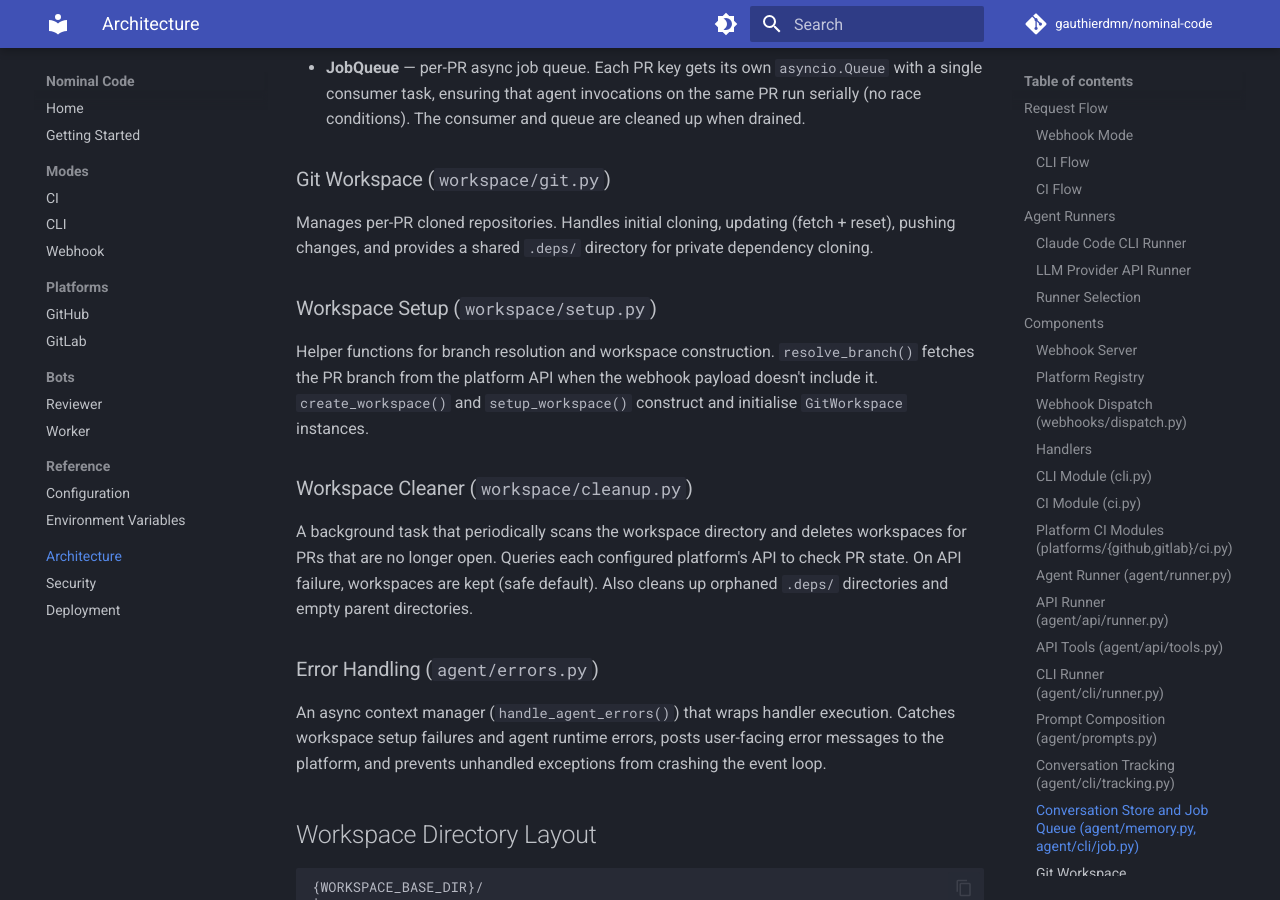
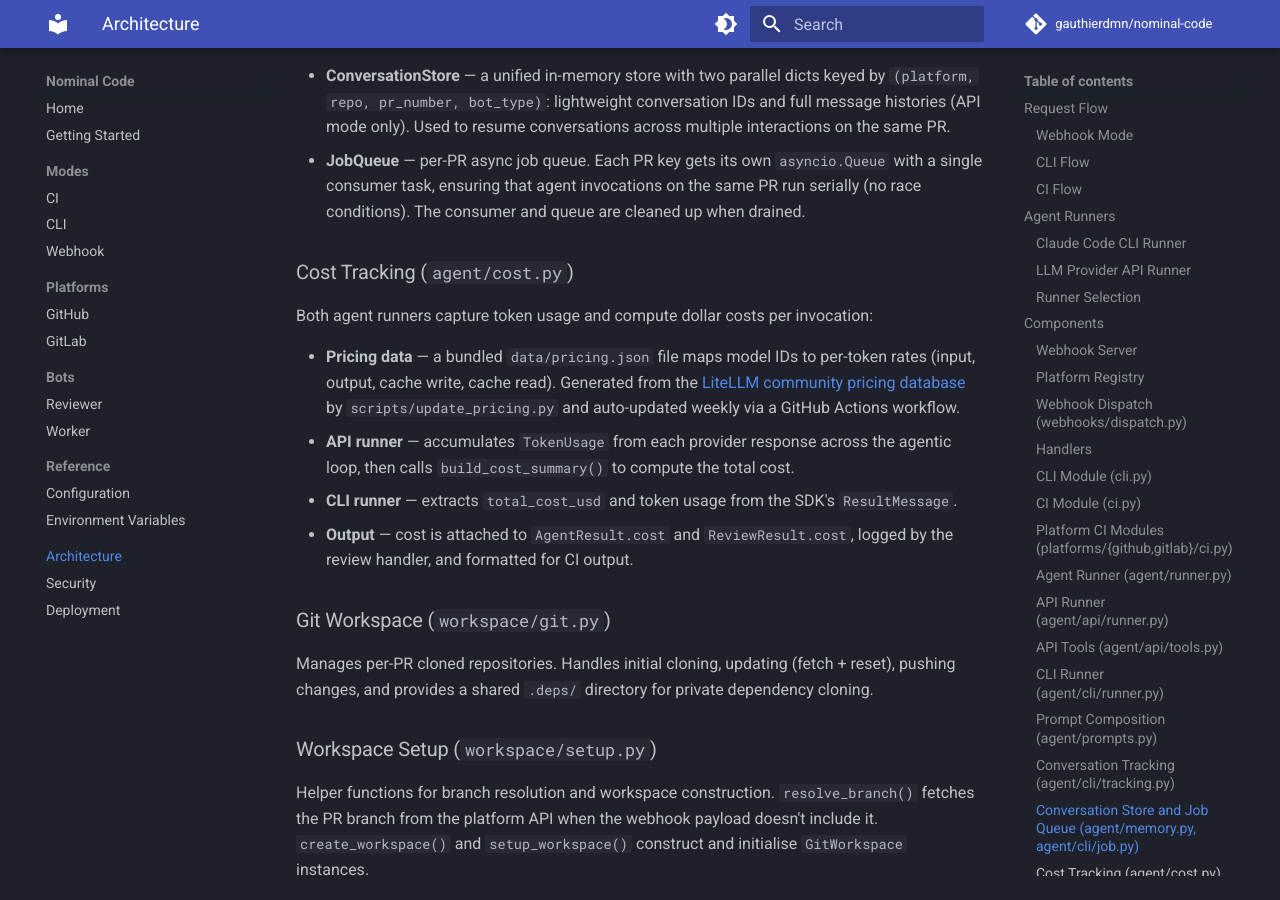
Before and after one commit to gauthierdmn/nominal-code, an MkDocs documentation site: the page built from docs/architecture.md, in a window 1280 px wide and 900 px high, scrolled down 6016 px. Built offline with MkDocs 1.6.1 and Material for MkDocs 9.7.7, drawn with Linux system fonts in a browser that asks for light colours; comment, search, counter and statistics services are not loaded; some of the changed text lies outside the part shown.

Commit message:
chore: address MR comments

```diff
--- a/docs/architecture.md
+++ b/docs/architecture.md
@@ -121,6 +121,7 @@ Used by **CLI mode** and **webhook server mode**. Wraps the [Claude Code SDK](ht
 - Supports conversation resumption via stored conversation IDs.
 - Requires the Claude Code CLI to be installed and on `PATH` (or set via `AGENT_CLI_PATH`).
 - Uses the CLI's configured login method — supports Claude Pro and Claude Max subscriptions as an alternative to per-token API billing.
+- Captures token usage and cost from the SDK's `ResultMessage` when available.
 
 ### LLM Provider API Runner
 
@@ -130,6 +131,7 @@ Used by **CI mode**. Calls the LLM provider API directly with tool use. Supports
 - Provides four tools: `Read` (file contents), `Glob` (file search), `Grep` (content search), and `Bash` (shell commands with allowlist validation).
 - Does not require the Claude Code CLI — only a provider API key (per-token billing).
 - Does not support conversation continuity (each run is stateless).
+- Accumulates token usage across all turns and computes dollar cost using a bundled pricing table.
 
 ### Runner Selection
 
@@ -214,6 +216,15 @@ Bridges the conversation store and the agent runner. Looks up the existing conve
 - **ConversationStore** — a unified in-memory store with two parallel dicts keyed by `(platform, repo, pr_number, bot_type)`: lightweight conversation IDs and full message histories (API mode only). Used to resume conversations across multiple interactions on the same PR.
 - **JobQueue** — per-PR async job queue. Each PR key gets its own `asyncio.Queue` with a single consumer task, ensuring that agent invocations on the same PR run serially (no race conditions). The consumer and queue are cleaned up when drained.
 
+### Cost Tracking (`agent/cost.py`)
+
+Both agent runners capture token usage and compute dollar costs per invocation:
+
+- **Pricing data** — a bundled `data/pricing.json` file maps model IDs to per-token rates (input, output, cache write, cache read). Generated from the [LiteLLM community pricing database](https://github.com/BerriAI/litellm/blob/main/model_prices_and_context_window.json) by `scripts/update_pricing.py` and auto-updated weekly via a GitHub Actions workflow.
+- **API runner** — accumulates `TokenUsage` from each provider response across the agentic loop, then calls `build_cost_summary()` to compute the total cost.
+- **CLI runner** — extracts `total_cost_usd` and token usage from the SDK's `ResultMessage`.
+- **Output** — cost is attached to `AgentResult.cost` and `ReviewResult.cost`, logged by the review handler, and formatted for CI output.
+
 ### Git Workspace (`workspace/git.py`)
 
 Manages per-PR cloned repositories. Handles initial cloning, updating (fetch + reset), pushing changes, and provides a shared `.deps/` directory for private dependency cloning.
@@ -278,7 +289,10 @@ nominal_code/
 ├── models.py            # Shared enums (EventType, BotType, FileStatus) and dataclasses
 ├── agent/
 │   ├── runner.py        # Dispatcher: routes to API or CLI runner based on config
-│   ├── result.py        # AgentResult dataclass (output, turns, conversation ID)
+│   ├── result.py        # AgentResult dataclass (output, turns, conversation ID, cost)
+│   ├── cost.py          # CostSummary, pricing loader, cost computation
+│   ├── data/
+│   │   └── pricing.json # Bundled model pricing (auto-updated from LiteLLM)
 │   ├── prompts.py       # Guideline loading, language detection, system prompt composition
 │   ├── errors.py        # Async context manager for handler error handling
 │   ├── api/
```
Also changed, not shown: app/AGENTS.md (+1 -0 lines), app/nominal_code/agent/AGENTS.md (+19 -1 lines), docs/modes/ci.md (+1 -0 lines), docs/reference/configuration.md (+1 -0 lines), 7 other files.
